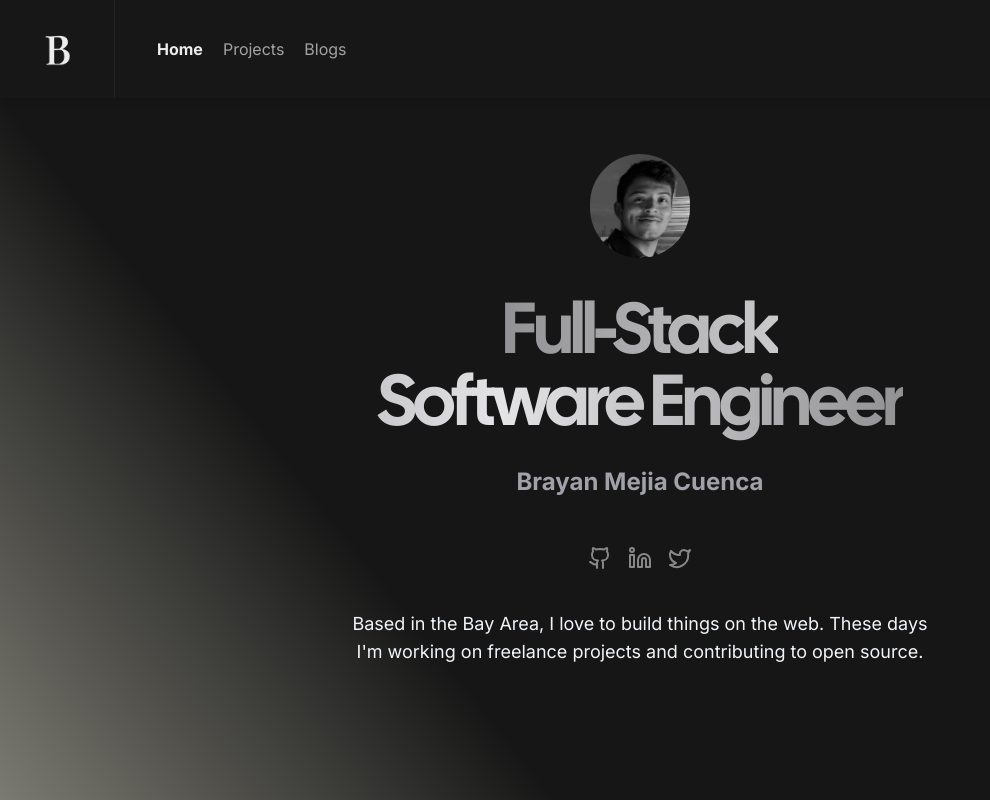
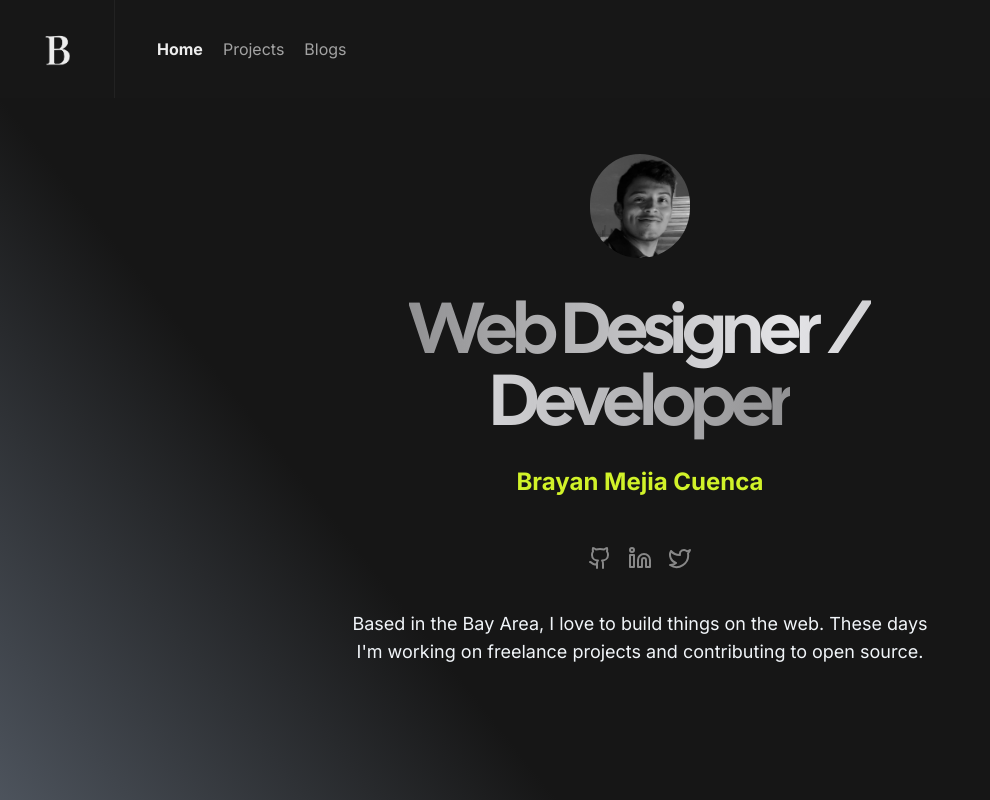
Before and after one commit to Mejiabrayan/portfolio-website, a Next.js app: page / in a window 1280 px wide. Shown: the top 800 px of the page, without its empty margins (0-990 px from the left). Built offline with nearby package versions, Linux system fonts and the light colour scheme.

Commit message:
renamed parallax component, expermenting with styles and refactoring code, fix cors issue

```diff
--- a/src/app/blogs/page.tsx
+++ b/src/app/blogs/page.tsx
@@ -16,7 +16,7 @@ export default async function Blog() {
   const blog = await getBlogs();
 
   return (
-    <div className='min-h-screen max-w-2xl flex items-center overflow-x-hidden'>
+    <div className=' relative min-h-screen max-w-2xl flex items-center overflow-x-hidden'>
       <div className='container pt-30 px-6 min-h-full w-full mx-auto'>
         <div className='h-full gap-5 flex flex-col justify-center items-center lg:items-center'>
           <LargeHeading size='lg' className='text-center lg:text-center mt-3'>
--- a/src/app/layout.tsx
+++ b/src/app/layout.tsx
@@ -1,44 +1,44 @@
-import React, { Suspense } from 'react';
-import Header from '@/components/Header';
-import Loading from './loading';
-import './globals.css';
-import { cn } from '@/lib/utils';
-import { Analytics } from '@vercel/analytics/react';
-import { Inter as FontSans } from 'next/font/google';
-import localFont from 'next/font/local';
+import React, { Suspense } from "react";
+import Header from "@/components/Header";
+import Loading from "./loading";
+import "./globals.css";
+import { cn } from "@/lib/utils";
+import { Analytics } from "@vercel/analytics/react";
+import { Inter as FontSans } from "next/font/google";
+import localFont from "next/font/local";
 
-import { Metadata } from 'next';
-import ParallaxLayout from '@/components/parallaxLayout';
+import { Metadata } from "next";
+import ParallaxProvider from "@/components/ParallaxProvider";
 const fontSans = FontSans({
-  subsets: ['latin'],
-  variable: '--font-sans',
+  subsets: ["latin"],
+  variable: "--font-sans",
 });
 
 // Font files can be colocated inside of `pages`
 const fontHeading = localFont({
-  src: '../../assets/fonts/CalSans-SemiBold.woff2',
-  variable: '--font-heading',
+  src: "../../assets/fonts/CalSans-SemiBold.woff2",
+  variable: "--font-heading",
 });
 export const metadata: Metadata = {
   title: {
-    default: 'Brayan Mejia Cuenca Portfolio | Home',
-    template: '%s | Brayan Mejia Cuenca',
+    default: "Brayan Mejia Cuenca Portfolio | Home",
+    template: "%s | Brayan Mejia Cuenca",
   },
-  description: 'Brayan Mejia Cuenca Portfolio Website',
+  description: "Brayan Mejia Cuenca Portfolio Website",
   openGraph: {
-    title: 'Brayan Mejia Cuenca',
-    description: 'Brayan Mejia Cuenca Portfolio Website',
-    url: 'https://brayancodes.com',
-    siteName: 'Brayan Mejia Cuenca',
+    title: "Brayan Mejia Cuenca",
+    description: "Brayan Mejia Cuenca Portfolio Website",
+    url: "https://brayancodes.com",
+    siteName: "Brayan Mejia Cuenca",
     images: [
       {
-        url: 'logo.svg',
+        url: "/logo.svg",
         width: 1920,
         height: 1080,
       },
     ],
-    locale: 'en-US',
-    type: 'website',
+    locale: "en-US",
+    type: "website",
   },
   robots: {
     index: true,
@@ -46,20 +46,20 @@ export const metadata: Metadata = {
     googleBot: {
       index: true,
       follow: true,
-      'max-video-preview': -1,
-      'max-image-preview': 'large',
-      'max-snippet': -1,
+      "max-video-preview": -1,
+      "max-image-preview": "large",
+      "max-snippet": -1,
     },
   },
   twitter: {
-    title: 'Brayan Mejia Cuenca',
-    card: 'summary_large_image',
+    title: "Brayan Mejia Cuenca",
+    card: "summary_large_image",
   },
   icons: {
-    shortcut: '/favicon.ico',
+    shortcut: "/favicon.ico",
   },
   verification: {
-    google: 'WzL-yjxsjdHj-kHwNBqzUz53pjiGnM2M273PfmwPrZ',
+    google: "WzL-yjxsjdHj-kHwNBqzUz53pjiGnM2M273PfmwPrZ",
   },
 };
 
@@ -70,23 +70,23 @@ export default function RootLayout({
 }) {
   return (
     <html
-      lang='en'
+      lang="en"
       className={cn(
-        'text-gray-100 antialiased ',
+        "text-gray-100 antialiased ",
         fontSans.variable,
         fontHeading.variable
       )}
     >
-      <body className='flex flex-col min-h-full antialiased'>
+      <body className="flex flex-col min-h-full antialiased">
         <Header />
         <Suspense fallback={<Loading />}>
-          <ParallaxLayout>
-            <main className='flex-grow flex flex-col justify-center items-center'>
+          <ParallaxProvider>
+            <main className="flex-grow flex flex-col justify-center items-center">
               {children}
 
               <Analytics />
             </main>
-          </ParallaxLayout>
+          </ParallaxProvider>
         </Suspense>
       </body>
     </html>
--- a/src/app/page.tsx
+++ b/src/app/page.tsx
@@ -10,7 +10,6 @@ import { cn } from "@/lib/utils";
 import avatar from "@/app/avatar.jpg";
 import  Featured  from "@/components/Featured";
 import Balancer from "react-wrap-balancer";
-import { GitMerge } from "lucide-react";
 import { features, projectDescription, projectImageAlt, projectImageSrc, projectTitle } from "@/lib/technologies";
 
 
@@ -49,7 +48,7 @@ export default function Home() {
 
           <Subheading
             size="sm"
-            className="text-center lg:text-left tracking-normal text-zinc-400"
+            className="text-center lg:text-left tracking-normal text-mustard-100"
           >
             {name}
           </Subheading>
--- /dev/null
+++ b/src/components/ParallaxProvider.tsx
@@ -0,0 +1,29 @@
+'use client';
+import { motion, useScroll, useTransform } from 'framer-motion';
+import Image from 'next/image';
+import { useRef, ReactNode } from 'react';
+// import GlowTop from '../../public/images/glowtop.svg';
+interface Props {
+  children: ReactNode;
+}
+
+export default function ParallaxProvider({ children }: Props): JSX.Element {
+  const ref = useRef<HTMLDivElement>(null);
+  const { scrollYProgress } = useScroll({
+    target: ref,
+    offset: ['start start', 'end start'],
+  });
+
+  const y = useTransform(scrollYProgress, [0, 1], ['0%', '100%']);
+
+  return (
+    <div className="relative overflow-hidden">
+      <div className="absolute inset-0 bg-gradient-to-bl from-gray-910 via-gray-910 to-slate-400">
+        <motion.div ref={ref} style={{ y }} className="h-full w-full" />
+      </div>
+      <div className="flex flex-col items-center justify-center mx-auto">
+        {children}
+      </div>
+    </div>
+  );
+}
--- a/src/components/parallaxLayout.tsx
+++ /dev/null
@@ -1,49 +0,0 @@
-'use client';
-import { motion, useScroll, useTransform } from 'framer-motion';
-import Image from 'next/image';
-import { useRef, ReactNode } from 'react';
-// import GlowTop from '../../public/images/glowtop.svg';
-interface Props {
-  children: ReactNode;
-}
-
-export default function ParallaxLayout({ children }: Props): JSX.Element {
-  const ref = useRef<HTMLDivElement>(null);
-  const { scrollYProgress } = useScroll({
-    target: ref,
-    offset: ['start start', 'end start'],
-  });
-
-  const y = useTransform(scrollYProgress, [0, 1], ['0%', '100%']);
-
-  return (
-    <div className='relative overflow-hidden'>
-      <div className='absolute inset-0 -z-10 -mx-28 rounded-t-[3rem] pointer-events-none'>
-        <div className='absolute top-0 left-1/2 -translate-x-1/2 -z-10'>
-          <motion.div
-            ref={ref}
-            style={{ y }}
-            className='max-w-none'
-          >
-            {/* <Image
-              src={GlowTop}
-              width={1404}
-              height={658}
-              alt='Features Illustration'
-            /> */}
-          </motion.div>
-        </div>
-      </div>
-      <div className='flex flex-col items-center justify-center mx-auto'>
-        <motion.div
-          ref={ref}
-          style={{ y }}
-          className='absolute inset-0 w-full -z-10 max-h-[1800px] sm:max-h-[1800px] scroll-smooth'
-        >
-          <div className='bg-gradient-to-bl from-gray-910 via-gray-910 to-yellow-50 h-full w-full px-4 py-16 sm:px-8 sm:py-32 lg:py-48' />
-        </motion.div>
-        <div>{children}</div>
-      </div>
-    </div>
-  );
-}
--- a/src/lib/info.tsx
+++ b/src/lib/info.tsx
@@ -9,7 +9,7 @@ export const Logo = logo;
 export const title = () => {
   return (
     <React.Fragment>
-      Full-Stack <br /> Software Engineer
+      Web Designer  /<br/> Developer
     </React.Fragment>
   );
 };
--- a/src/lib/technologies.tsx
+++ b/src/lib/technologies.tsx
@@ -1,6 +1,6 @@
 import { Bot, CodeIcon, GitMerge, LayoutDashboard, Lock} from "lucide-react";
 
-export const projectTitle = 'Creavio.io;';
+export const projectTitle = 'Creavio.io';
 export const projectDescription = 'Creavio.io is an all in one platform for content creators, influencers, entrepreneurs alike help launch their online brand leveraging AI generative tools. 🔺';
 export const projectImageSrc = '/images/creavio.png';
 export const projectImageAlt = 'App screenshot';
```
Also changed, not shown: src/app/(projects)/[projects]/page.tsx (line endings or trailing spaces).
